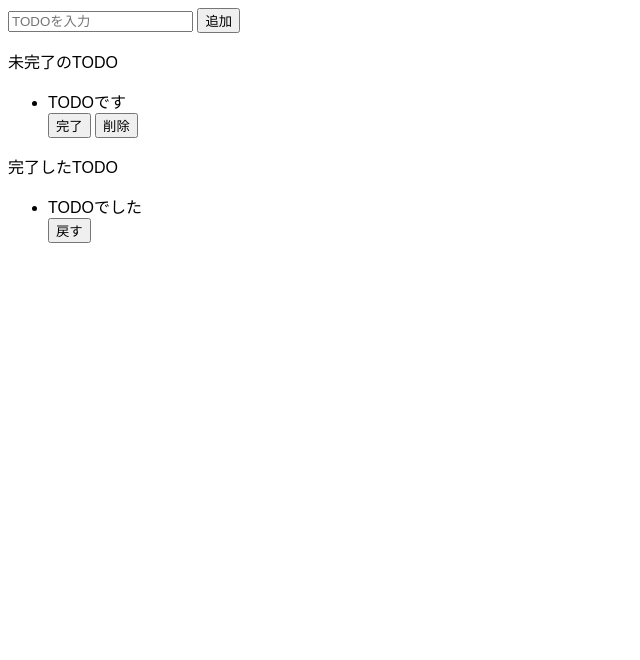
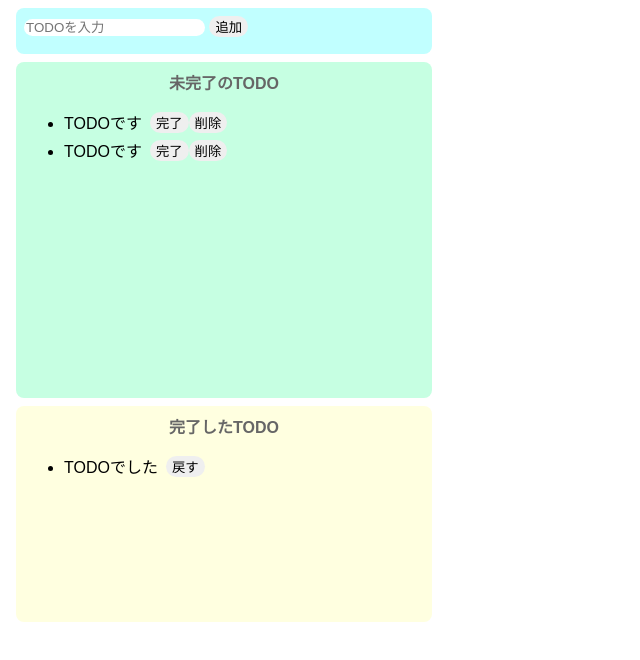
Before and after one commit to haruka-ta/codesandbox-test, a website built with Parcel: page index.html in a window 1280 px wide. Shown: the whole page, without its empty margins (0-640 px from the left). Built offline with nearby package versions, Linux system fonts and the light colour scheme.

Commit message:
動画31完了（css,html）

```diff
--- a/index.html
+++ b/index.html
@@ -6,15 +6,20 @@
   </head>
 
   <body>
-    <div>
+    <div class="input-area">
       <input placeholder="TODOを入力" />
       <button>追加</button>
     </div>
 
-    <div>
-      <p>未完了のTODO</p>
+    <div class="incomplete-area">
+      <p class="title">未完了のTODO</p>
       <ul>
-        <div>
+        <div class="list-row">
+          <li>TODOです</li>
+          <button>完了</button>
+          <button>削除</button>
+        </div>
+        <div class="list-row">
           <li>TODOです</li>
           <button>完了</button>
           <button>削除</button>
@@ -22,10 +27,10 @@
       </ul>
     </div>
 
-    <div>
-      <p>完了したTODO</p>
+    <div class="complete-area">
+      <p class="title">完了したTODO</p>
       <ul>
-        <div>
+        <div class="list-row">
           <li>TODOでした</li>
           <button>戻す</button>
         </div>
--- a/src/styles.css
+++ b/src/styles.css
@@ -1,3 +1,65 @@
 body {
   font-family: sans-serif;
 }
+
+input {
+  border-radius: 16px;
+  border: none;
+  padding: 6px, 16px;
+  outline: none;
+}
+button {
+  border-radius: 16px;
+  border: none;
+  padding: 4px, 16px;
+}
+
+button:hover {
+  background-color: #ff7fff;
+  color: #fff;
+  cursor: pointer;
+}
+
+li {
+  margin-right: 8px;
+}
+
+.input-area {
+  background-color: #c1ffff;
+  width: 400px;
+  height: 30px;
+  padding: 8px;
+  margin: 8px;
+  border-radius: 8px;
+}
+
+.incomplete-area {
+  background-color: #c6ffe2;
+  width: 400px;
+  min-height: 320px;
+  padding: 8px;
+  margin: 8px;
+  border-radius: 8px;
+}
+
+.complete-area {
+  background-color: #ffffe0;
+  width: 400px;
+  min-height: 200px;
+  padding: 8px;
+  margin: 8px;
+  border-radius: 8px;
+}
+
+.title {
+  text-align: center;
+  margin-top: 0;
+  font-weight: bold;
+  color: #666;
+}
+
+.list-row {
+  display: flex;
+  align-items: center;
+  padding-bottom: 4px;
+}
```
